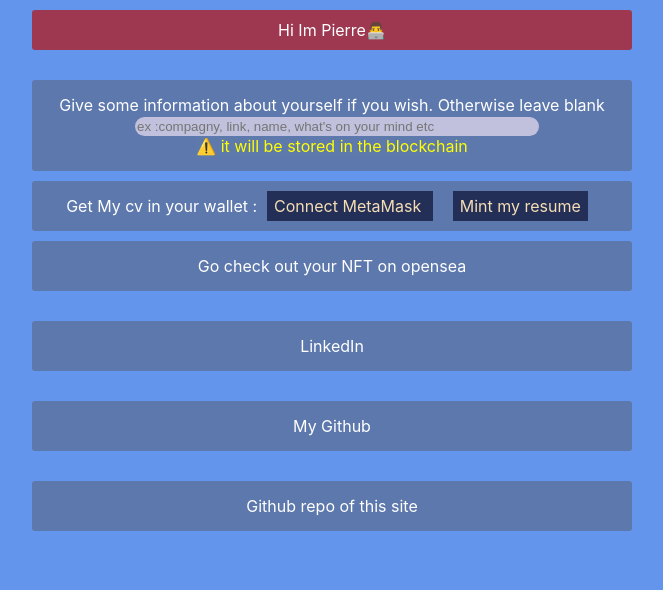
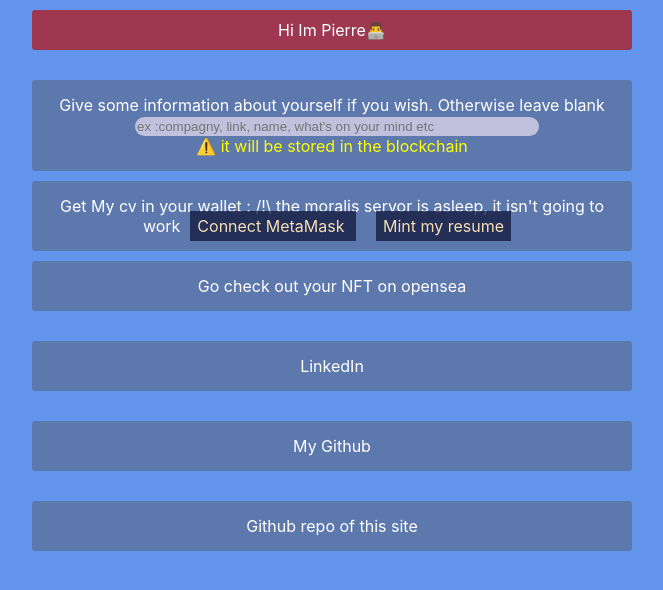
Before and after one commit to Pierregvx/link-cv, a Next.js app: page / in a window 1280 px wide. Shown: the top 590 px of the page, without its empty margins (328-991 px from the left). Built offline with nearby package versions, Linux system fonts and the light colour scheme.

Commit message:
Update index.tsx

```diff
--- a/pages/index.tsx
+++ b/pages/index.tsx
@@ -60,7 +60,7 @@
 
 <li className="Presentation"> Hi Im Pierre👨‍💻</li>
 <li>Give some information about yourself if you wish. Otherwise leave blank <input placeholder="ex :compagny, link, name, what's on your mind etc" id="text" type="text" /> <br /><span id = 'disclaimer'>⚠️ it will be stored in the blockchain</span>  </li>
-  <li>Get My cv in your wallet :
+  <li>Get My cv in your wallet : /!\ the moralis servor is asleep, it isn't going to work
 
       <a className="sbouton bouton " id="submit"  onClick={login}>Connect MetaMask </a>
 
```
